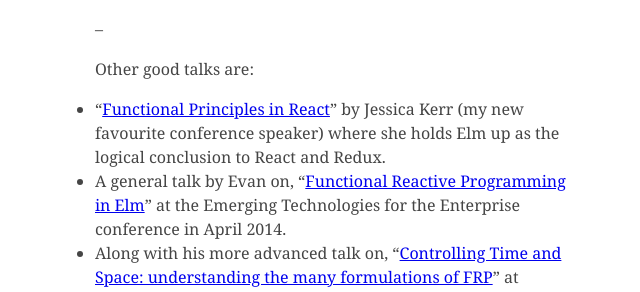
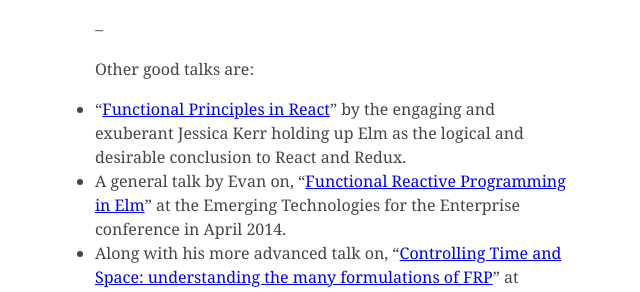
Before and after one commit to pootsbook/crossingtherubicon, a Jekyll site: the page built from _posts/2015-11-10-elm-playlist.md, in a window 1280 px wide and 900 px high, scrolled down 2016 px, cut to the strip 162-454 px from the top of the window. Shown: the whole strip, without its empty margins (305-945 px from the left). Built offline with Jekyll 4.4.1, drawn with Linux system fonts in a browser that asks for light colours; comment, search, counter and statistics services are not loaded.

Commit message:
Reword to match style of Feldman description

```diff
--- a/_posts/2015-11-10-elm-playlist.md
+++ b/_posts/2015-11-10-elm-playlist.md
@@ -41,7 +41,7 @@
 
 Other good talks are:
 
-* “[Functional Principles in React][react]” by Jessica Kerr (my new favourite conference speaker) where she holds Elm up as the logical conclusion to React and Redux.
+* “[Functional Principles in React][react]” by the engaging and exuberant Jessica Kerr holding up Elm as the logical and desirable conclusion to React and Redux.
 * A general talk by Evan on, “[Functional Reactive Programming in Elm][elm-frp]” at the Emerging Technologies for the Enterprise conference in April 2014.
 * Along with his more advanced talk on, “[Controlling Time and Space: understanding the many formulations of FRP][space-time]” at Strange Loop, September 2014.
 
```
